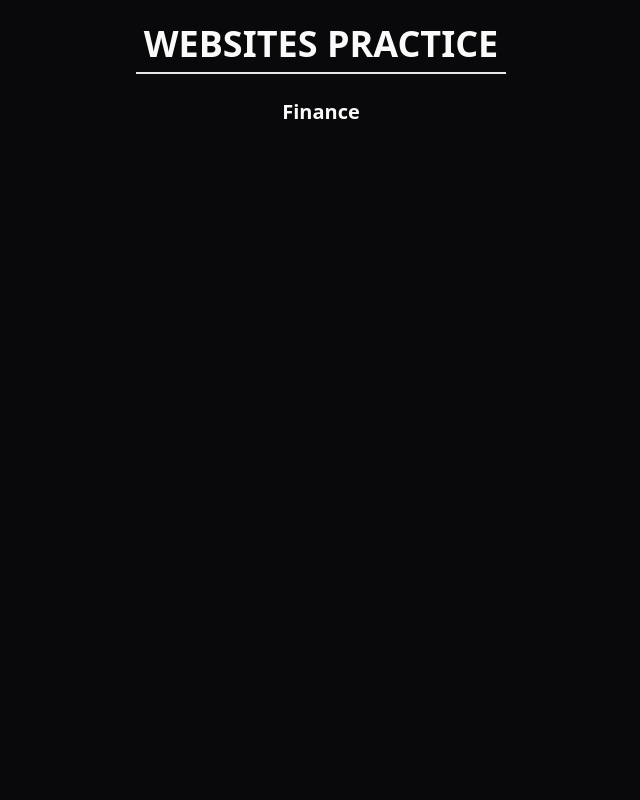
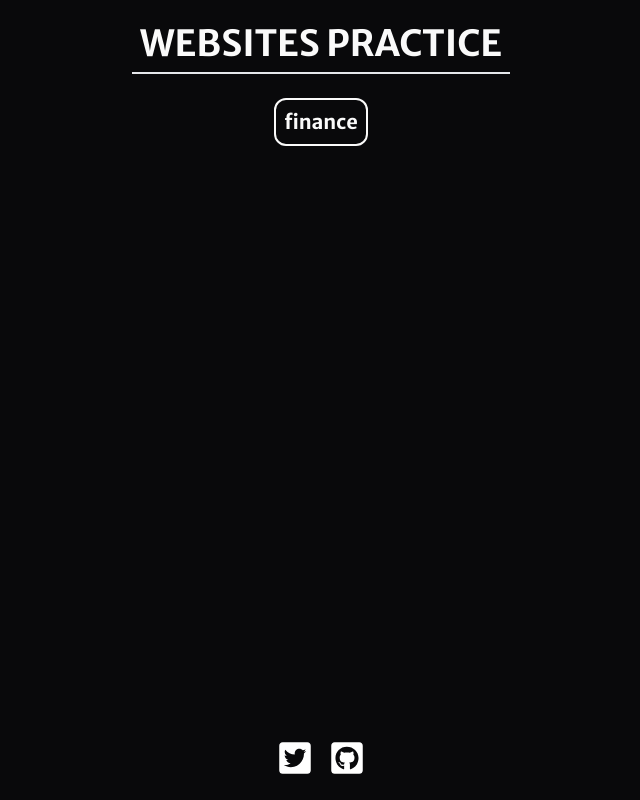
Before and after one commit to Zhoie/page-design-practice, a Next.js app: page / in a window 1280 px wide. Shown: the whole page, without its empty margins (319-959 px from the left). Built offline with nearby package versions, Linux system fonts and the light colour scheme.

Commit message:
Add:github twitter link.

```diff
--- /dev/null
+++ b/src/components/global/Footer.tsx
@@ -0,0 +1,41 @@
+import React from 'react'
+import Link from 'next/link'
+
+import { FaGithubSquare, FaTwitterSquare } from 'react-icons/fa'
+
+const styles = {
+    container: 'absolute flex flex-row items-center justify-center inset-x-0 bottom-0 py-6 gap-4 text-white',
+    icon: 'flex text-4xl cursor-pointer hover:scale-110 duration-300 ease-in-out transform'
+}
+
+const icons = {
+    twitter: {
+        icon: <FaTwitterSquare />,
+        link: 'https://twitter.com/izhoie',
+    },
+    github: {
+        icon: <FaGithubSquare />,
+        link: 'https://github.com/Zhoie/page-design-practice'
+
+    }
+}
+
+export default function Footer() {
+    return (
+
+        <div className={styles.container}>
+            {Object.entries(icons).map((icon, index) => (
+                <div className={styles.icon} onClick={()=>window.open(icon[1].link,'_blank')} key={index}>
+                    {icon[1].icon }
+                </div>
+
+
+
+            ))}
+
+
+
+
+                </div>
+    )
+}
--- a/src/pages/_document.tsx
+++ b/src/pages/_document.tsx
@@ -3,11 +3,14 @@ import { Html, Head, Main, NextScript } from 'next/document'
 export default function Document() {
   return (
     <Html lang="en">
-      <Head />
-      <body>
-        <Main />
-        <NextScript />
-      </body>
+      <link rel="preconnect" href="https://fonts.googleapis.com" />
+      <link rel="preconnect" href="https://fonts.gstatic.com" crossOrigin='' />
+      <link href="https://fonts.googleapis.com/css2?family=Jost:wght@200;300;400;500;600;700;800;900&family=Merriweather+Sans:wght@300;400;500;600;700;800&display=swap" rel="stylesheet" />
+        <Head />
+        <body>
+          <Main />
+          <NextScript />
+        </body>
     </Html>
   )
 }
--- a/src/pages/index.tsx
+++ b/src/pages/index.tsx
@@ -1,24 +1,25 @@
-import Image from 'next/image'
-import { Inter } from 'next/font/google'
-
-import { useRouter } from 'next/router'
-import handler from './api/hello'
 
 
 
-const inter = Inter({ subsets: ['latin'] })
+import { useRouter } from 'next/router'
+import Footer from '@/components/global/Footer'
 
 const styles = {
   container: 'flex flex-col  p-4 mx-auto items-center justify-between',
   title: 'p-2 text-4xl text-zinc-50 border-b-2 border-bg-zinc-50 font-bold',
   ul: 'mt-2 p-4 text-xl text-zinc-50 font-bold hover:scale-110 transform transition duration-500 ease-in-out',
+  li:'border-2 border-zinc-50 p-2 rounded-xl hover:bg-zinc-50 hover:text-zinc-900 transition duration-300 ease-in-out',
+}
+
+const websiteLinks = {
+  'finance':'/finance'
 }
 
 export default function Home() {
 
   const router = useRouter()
 
-  const handlerRouterClick = () => {
+  const handlerRouterClick = (link:string) => {
     router.push('/finance')
   }
   return (
@@ -29,13 +30,20 @@ export default function Home() {
         Websites practice
       </h1>
       <ol className={styles.ul}>
-        <li>
+        {Object.entries(websiteLinks).map(([name, value], index) => (
+          <li className={styles.li} key={index}>
+            <p className='cursor-pointer' onClick={()=>handlerRouterClick(value)}>{name}</p>
+          </li>
+        ))}
+        {/* <li className={styles.li}>
           <p className='cursor-pointer' onClick={handlerRouterClick}>Finance</p>
 
-        </li>
+        </li> */}
 
       </ol>
+      <Footer />
 
     </div>
+
   )
 }
--- a/src/styles/globals.css
+++ b/src/styles/globals.css
@@ -2,8 +2,14 @@
 @tailwind components;
 @tailwind utilities;
 
+* {
+  font-family: 'Jost', sans-serif;
+  font-family: 'Merriweather Sans', sans-serif;
+}
+
 * body {
   @apply bg-zinc-950;
+
 }
 
 
```
